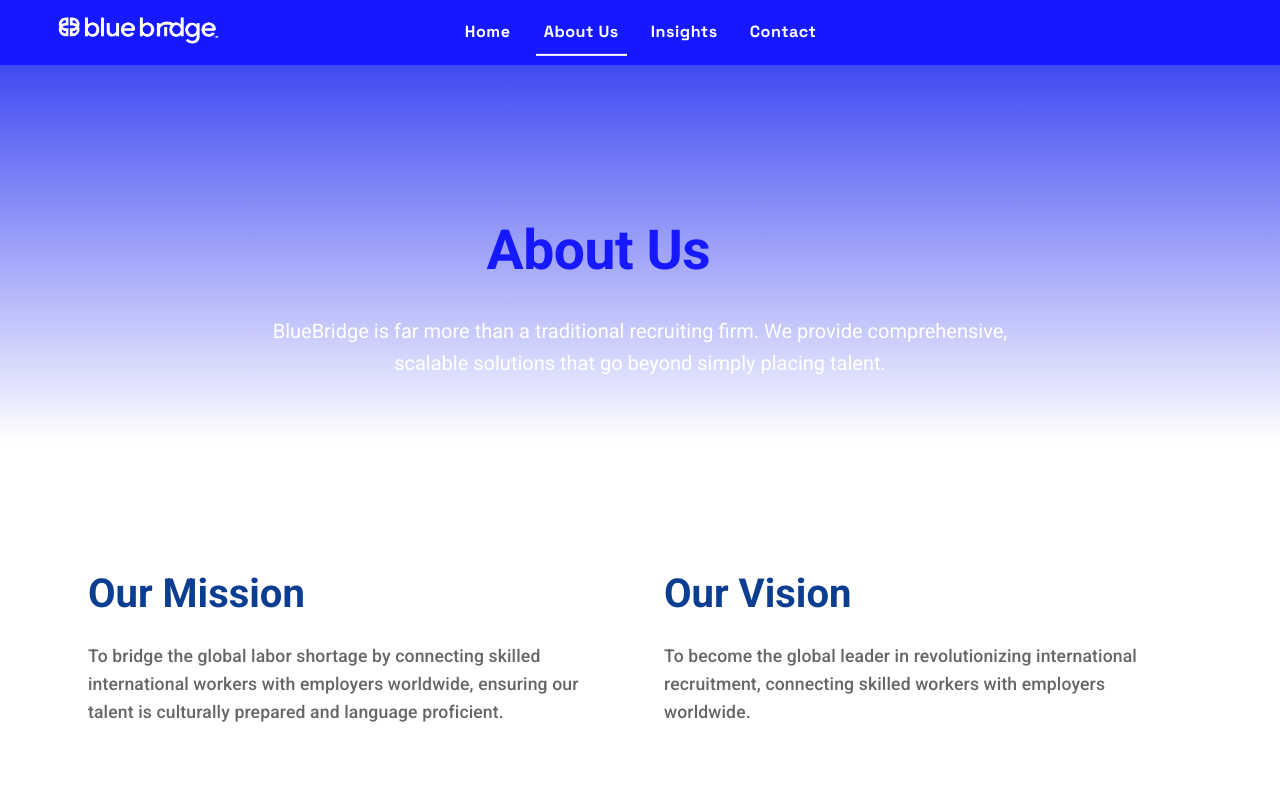
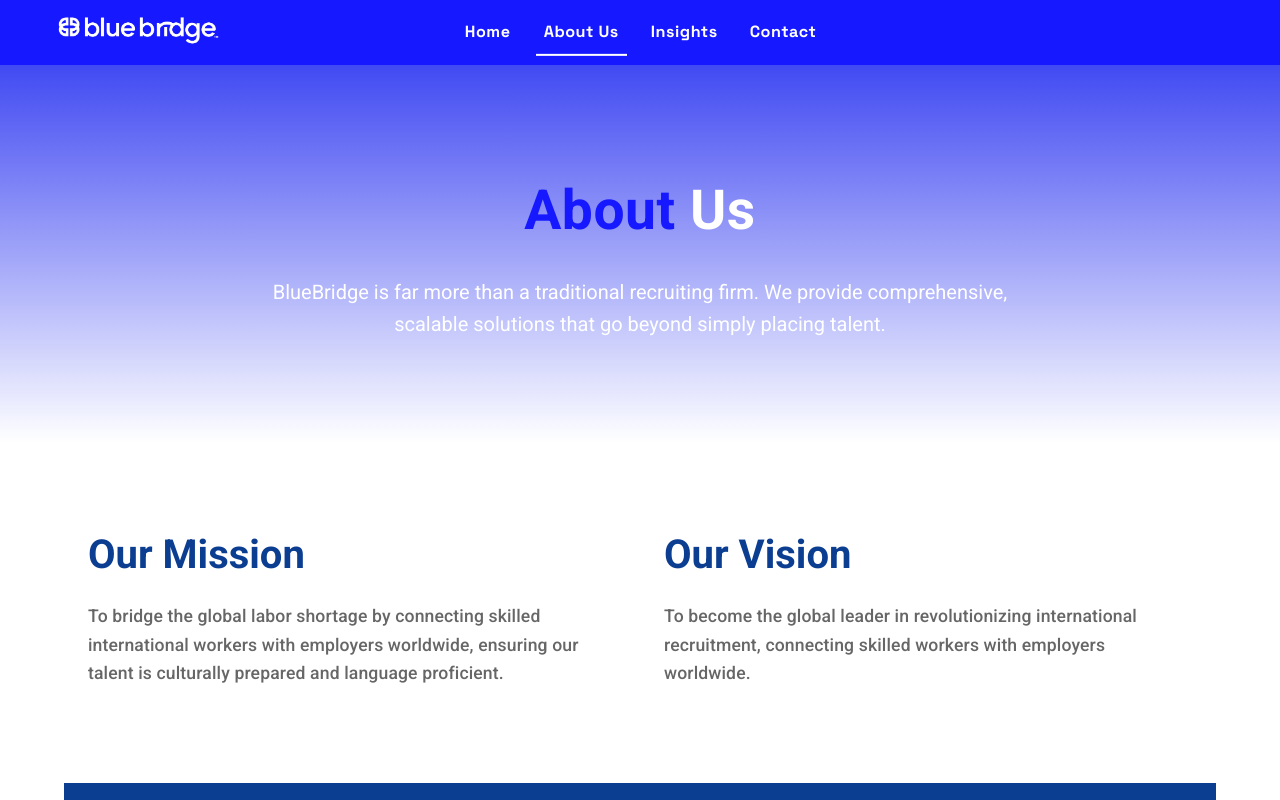
Before and after one commit to ddgrana2/bluebridge-landing, a React (Create React App) app: page /about in a window 1280 px wide. Shown: the top 800 px of the page. Built offline with nearby package versions, Linux system fonts and the light colour scheme.

Commit message:
Remove unnecessary Box wrapper and clean up layout

```diff
--- a/src/components/layout/PageLayout.jsx
+++ b/src/components/layout/PageLayout.jsx
@@ -12,13 +12,29 @@
         pt: { xs: 8, sm: 10, md: 12 },
         pb: { xs: 4, sm: 6 },
         position: 'relative',
-        zIndex: 2
+        zIndex: 2,
+        display: 'flex',
+        flexDirection: 'column',
+        alignItems: 'center'
       }}>
-        <Container maxWidth="lg">
+        <Container
+          maxWidth="lg"
+          sx={{
+            display: 'flex',
+            flexDirection: 'column',
+            alignItems: 'center'
+          }}
+        >
           <motion.div
             initial={{ opacity: 0, y: 20 }}
             animate={{ opacity: 1, y: 0 }}
             transition={{ duration: 0.8 }}
+            style={{
+              width: '100%',
+              display: 'flex',
+              flexDirection: 'column',
+              alignItems: 'center'
+            }}
           >
             {title}
             {subtitle && (
--- a/src/pages/about/about.jsx
+++ b/src/pages/about/about.jsx
@@ -7,7 +7,32 @@
 function About() {
   return (
     <PageLayout
-      title={<PageTitle>About Us</PageTitle>}
+      title={
+        <Box sx={{ textAlign: 'center' }}>
+          <Typography
+            component="span"
+            sx={{
+              fontSize: { xs: '2rem', sm: '2.46rem', md: '3.45rem' },
+              fontWeight: 700,
+              color: '#1618FF',
+              display: 'inline'
+            }}
+          >
+            About{' '}
+          </Typography>
+          <Typography
+            component="span"
+            sx={{
+              fontSize: { xs: '2rem', sm: '2.46rem', md: '3.45rem' },
+              fontWeight: 700,
+              color: '#FFFFFF',
+              display: 'inline'
+            }}
+          >
+            Us
+          </Typography>
+        </Box>
+      }
       subtitle="BlueBridge is far more than a traditional recruiting firm. We provide comprehensive, scalable solutions that go beyond simply placing talent."
     >
       <Container maxWidth="lg">
--- a/src/styles/theme.jsx
+++ b/src/styles/theme.jsx
@@ -30,7 +30,19 @@
           '@media (max-width: 768px)': {
             minWidth: '200px',
           },
-        },
+          '&.page-title': {
+            fontSize: {
+              xs: '2rem',
+              sm: '2.46rem',
+              md: '3.45rem'
+            },
+            fontWeight: 700,
+            textAlign: 'center',
+            '& .highlight': {
+              color: '#FFFFFF'
+            }
+          }
+        }
       },
     },
   },
@@ -75,6 +87,21 @@
       lineHeight: 1.6,
     },
   },
+  custom: {
+    pageTitle: {
+      fontSize: {
+        xs: '2rem',
+        sm: '2.46rem',
+        md: '3.45rem'
+      },
+      fontWeight: 700,
+      color: '#1618FF',
+      height: '100%',
+      display: 'flex',
+      alignItems: 'center',
+      justifyContent: 'center'
+    }
+  }
 });
 
 export default theme;
```
